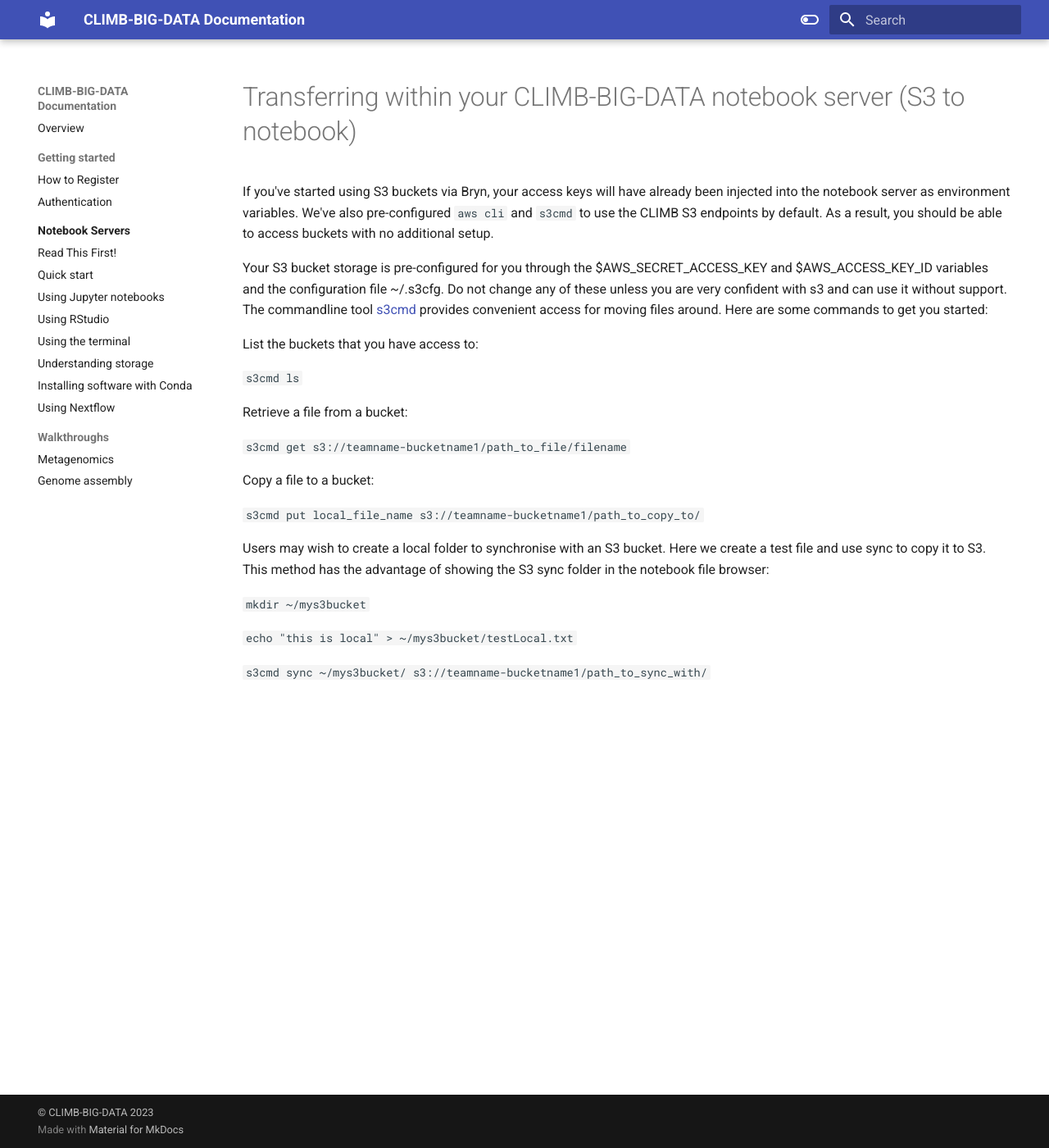
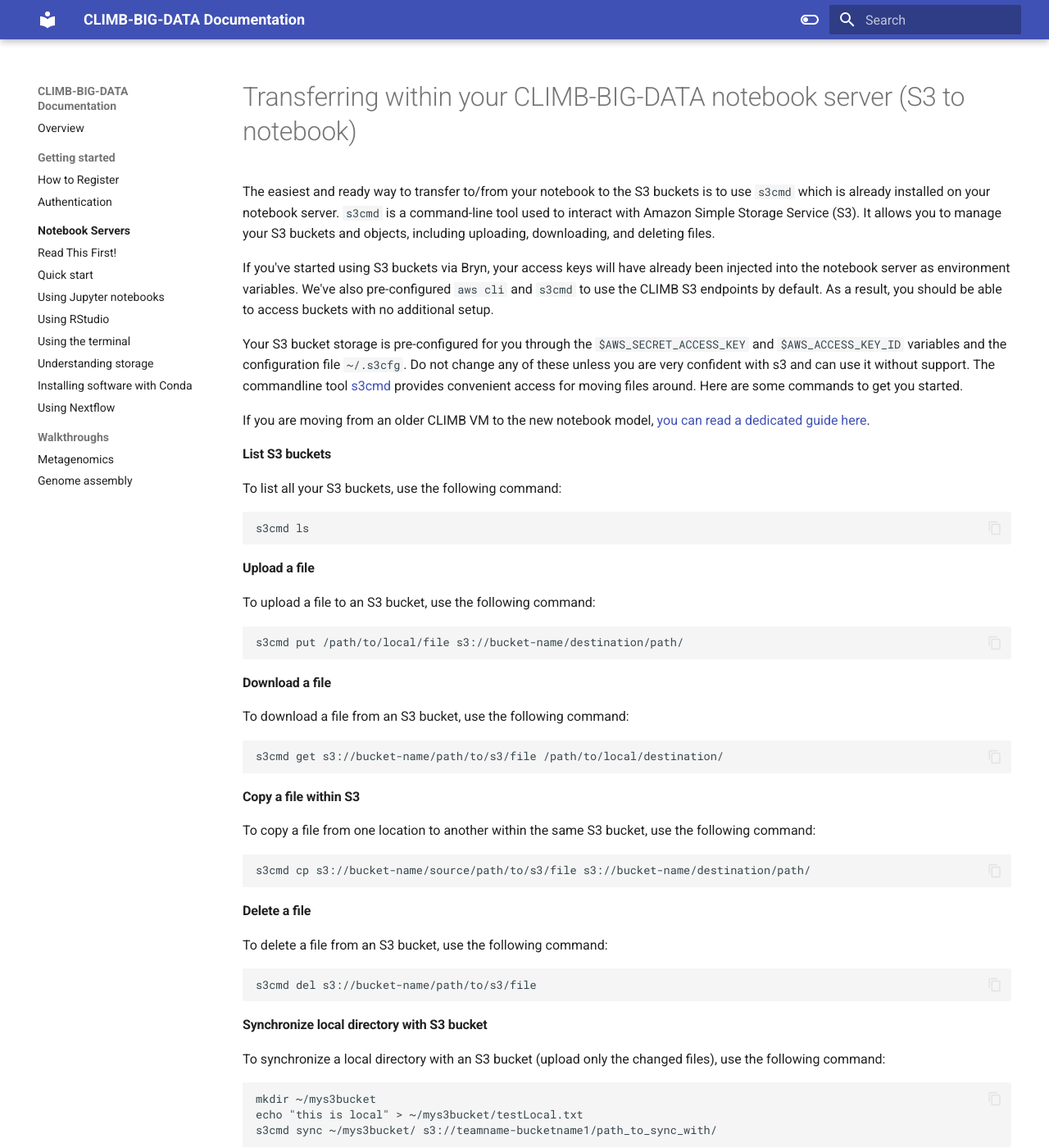
Before and after one commit to MRC-CLIMB/docs, an MkDocs documentation site: the page built from docs/storage/fetch-s3-to-notebook.md, in a window 1280 px wide and 1400 px high. Shown: the whole window at 82% size. Built offline with MkDocs 1.6.1 and Material for MkDocs 9.7.7, drawn with Linux system fonts in a browser that asks for light colours; some of the changed text lies outside the part shown.

````diff
--- a/docs/storage/fetch-s3-to-notebook.md
+++ b/docs/storage/fetch-s3-to-notebook.md
@@ -1,25 +1,62 @@
 # Transferring within your CLIMB-BIG-DATA notebook server (S3 to notebook)
+
+The easiest and ready way to transfer to/from your notebook to the S3 buckets is to use `s3cmd` which is already installed on your notebook server.
+`s3cmd` is a command-line tool used to interact with Amazon Simple Storage Service (S3). It allows you to manage your S3 buckets and objects, including uploading, downloading, and deleting files.
 
 If you've started using S3 buckets via Bryn, your access keys will have already been injected into the notebook server as environment variables. We've also pre-configured `aws cli` and `s3cmd` to use the CLIMB S3 endpoints by default. As a result, you should be able to access buckets with no additional setup.
 
-Your S3 bucket storage is pre-configured for you through the $AWS_SECRET_ACCESS_KEY and $AWS_ACCESS_KEY_ID variables and the configuration file ~/.s3cfg. Do not change any of these unless you are very confident with s3 and can use it without support. The commandline tool [s3cmd](https://s3tools.org/s3cmd-howto) provides convenient access for moving files around. Here are some commands to get you started:
+Your S3 bucket storage is pre-configured for you through the `$AWS_SECRET_ACCESS_KEY` and `$AWS_ACCESS_KEY_ID` variables and the configuration file `~/.s3cfg`. Do not change any of these unless you are very confident with s3 and can use it without support. The commandline tool [s3cmd](https://s3tools.org/s3cmd-howto) provides convenient access for moving files around. Here are some commands to get you started.
 
-List the buckets that you have access to:
+If you are moving from an older CLIMB VM to the new notebook model, [you can read a dedicated guide here](transfer-from-vm-to-s3.md).
 
-`s3cmd ls`
+#### List S3 buckets
+To list all your S3 buckets, use the following command:
 
-Retrieve a file from a bucket:
+```
+s3cmd ls
+```
 
-`s3cmd get s3://teamname-bucketname1/path_to_file/filename`
+#### Upload a file
+To upload a file to an S3 bucket, use the following command:
 
-Copy a file to a bucket:
+```
+s3cmd put /path/to/local/file s3://bucket-name/destination/path/
+```
 
-`s3cmd put local_file_name s3://teamname-bucketname1/path_to_copy_to/`
+#### Download a file
+To download a file from an S3 bucket, use the following command:
 
-Users may wish to create a local folder to synchronise with an S3 bucket. Here we create a test file and use sync to copy it to S3. This method has the advantage of showing the S3 sync folder in the notebook file browser:
+```
+s3cmd get s3://bucket-name/path/to/s3/file /path/to/local/destination/
+```
 
-`mkdir ~/mys3bucket`
+#### Copy a file within S3
+To copy a file from one location to another within the same S3 bucket, use the following command:
 
-`echo "this is local" > ~/mys3bucket/testLocal.txt`
+```
+s3cmd cp s3://bucket-name/source/path/to/s3/file s3://bucket-name/destination/path/
+```
 
-`s3cmd sync ~/mys3bucket/ s3://teamname-bucketname1/path_to_sync_with/`
+#### Delete a file
+To delete a file from an S3 bucket, use the following command:
+
+```
+s3cmd del s3://bucket-name/path/to/s3/file
+```
+
+#### Synchronize local directory with S3 bucket
+To synchronize a local directory with an S3 bucket (upload only the changed files), use the following command:
+
+```
+mkdir ~/mys3bucket
+echo "this is local" > ~/mys3bucket/testLocal.txt
+s3cmd sync ~/mys3bucket/ s3://teamname-bucketname1/path_to_sync_with/
+```
+
+#### Additional Options
+
+S3cmd provides many more options and features. You can explore them by running:
+
+```
+s3cmd --help
+```
````
Also changed, not shown: docs/storage/transfer-from-vm-to-s3.md (added, +183 -0 lines), docs/storage/img/create-bucket.png (added).
